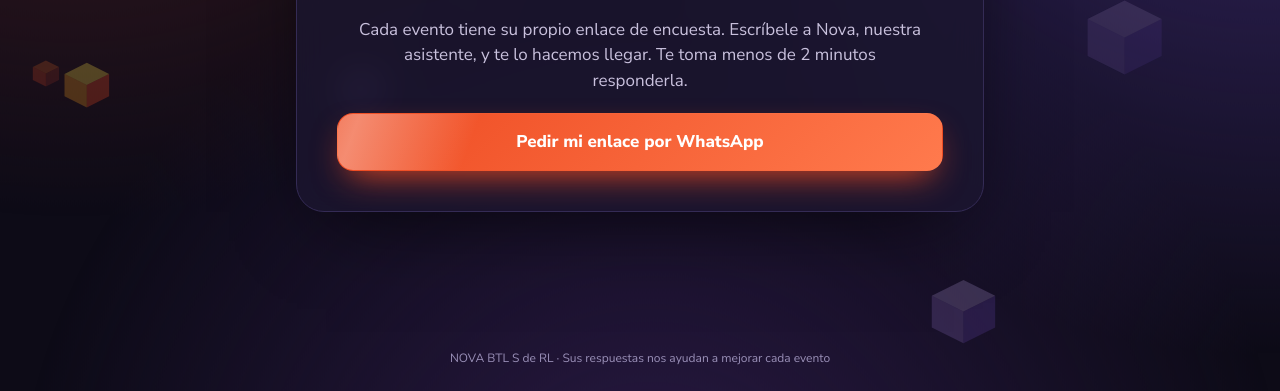
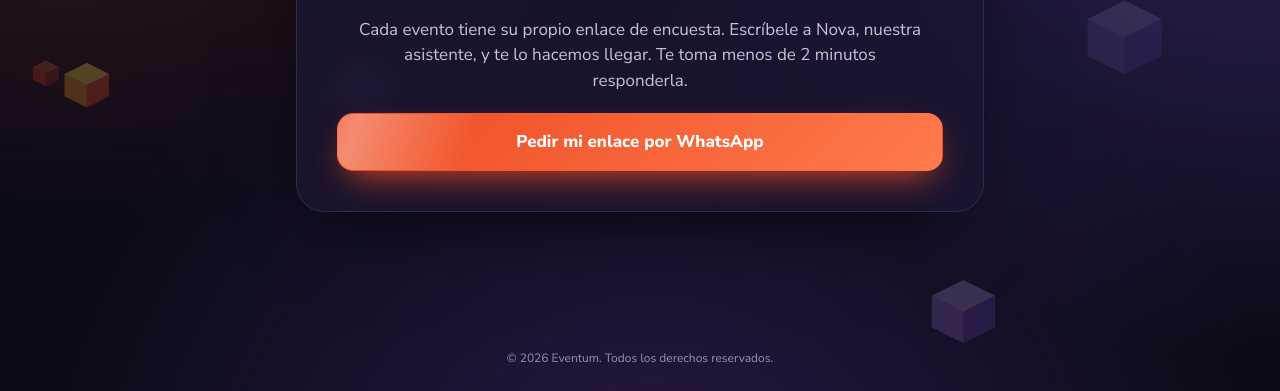
Before and after one commit to Eventumhn/encuesta, a plain HTML site: page index.html in a window 1280 px wide. Shown: the part 409-800 px from the top of the page. Drawn offline with Linux system fonts and the light colour scheme.

Commit message:
Pie de página: © Eventum. Todos los derechos reservados.
Co-Authored-By: Claude Opus 5.5 <noreply@anthropic.com>
Claude-Session: https://claude.ai/code/session_018LxwSsBdk1RvaK3Jb8VU94

```diff
--- a/index.html
+++ b/index.html
@@ -169,7 +169,7 @@ footer{text-align:center;font-size:12px;color:var(--dim)}
 </header>
 <div class="bar" aria-hidden="true"><span id="bar"></span></div>
 <main id="main"><div class="card carga" id="carga"><img src="logo-cubos.png" alt=""><p>Cargando su encuesta…</p></div></main>
-<footer>NOVA BTL S de RL · Sus respuestas nos ayudan a mejorar cada evento</footer>
+<footer>© <span id="yr">2026</span> Eventum. Todos los derechos reservados.</footer>
 </div>
 <script>
 const URL_APP="https://script.google.com/macros/s/AKfycbyipUDT9rYIrbMsW1Nbu5XjPD3PN3Gh1dEb5dN-wffnSKhjNc9l93lkKlfJ8MPA-MNJ/exec";
@@ -333,6 +333,7 @@ requestAnimationFrame(draw)}
 requestAnimationFrame(draw);
 function confeti(){const cols=["#ee4b22","#7c5cd6","#f5a524","#4fd6a3","#fce046"],d=devicePixelRatio||1;
 for(let k=0;k<170;k++)parts.push({x:W/2,y:H*.42,vx:(Math.random()-.5)*18*d,vy:(-Math.random()*13-4)*d,a:Math.random()*6,va:(Math.random()-.5)*.3,w:(6+Math.random()*6)*d,h:(3+Math.random()*4)*d,c:cols[k%5]})}
+try{document.getElementById("yr").textContent=new Date().getFullYear()}catch(e){}
 iniciar();
 </script>
 </body>
```
